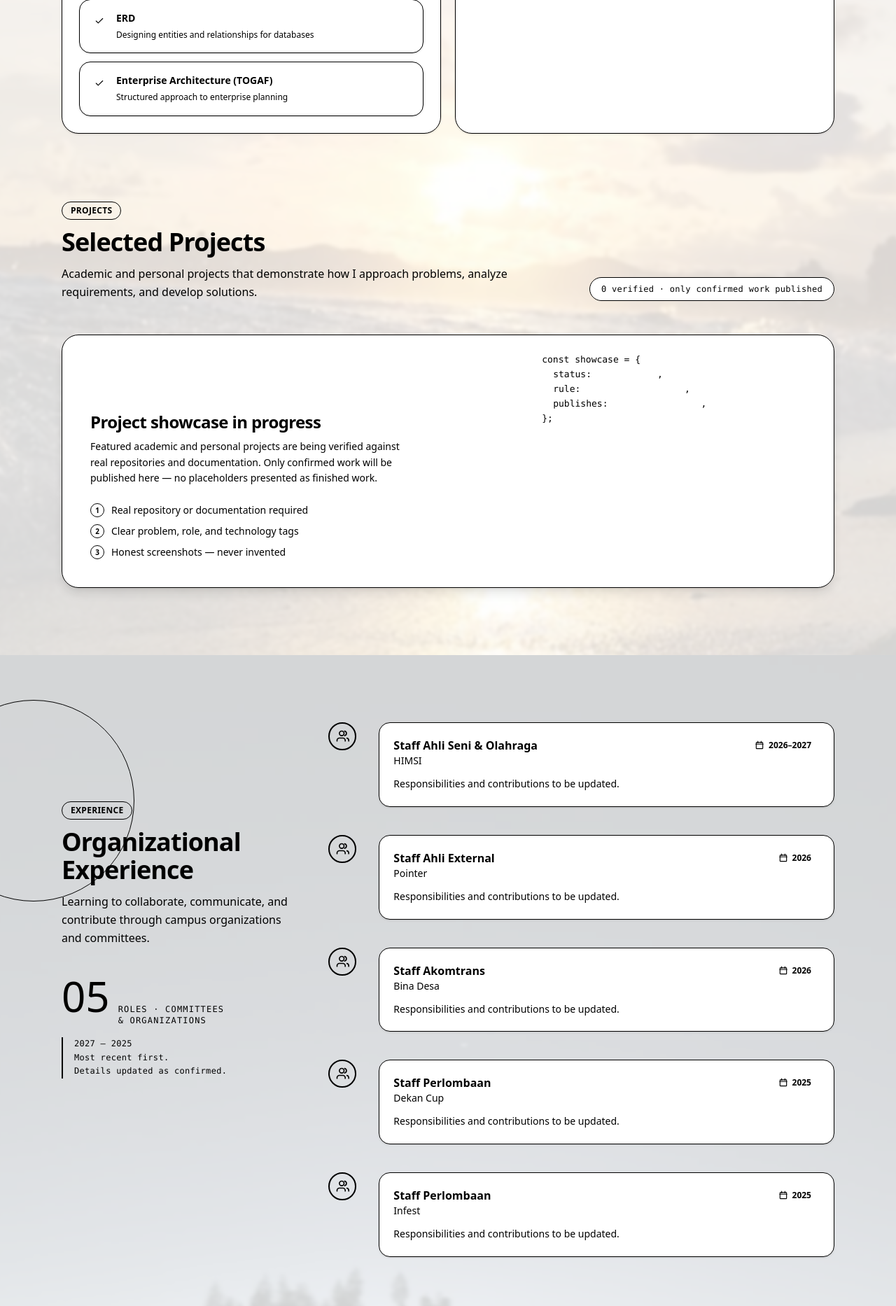
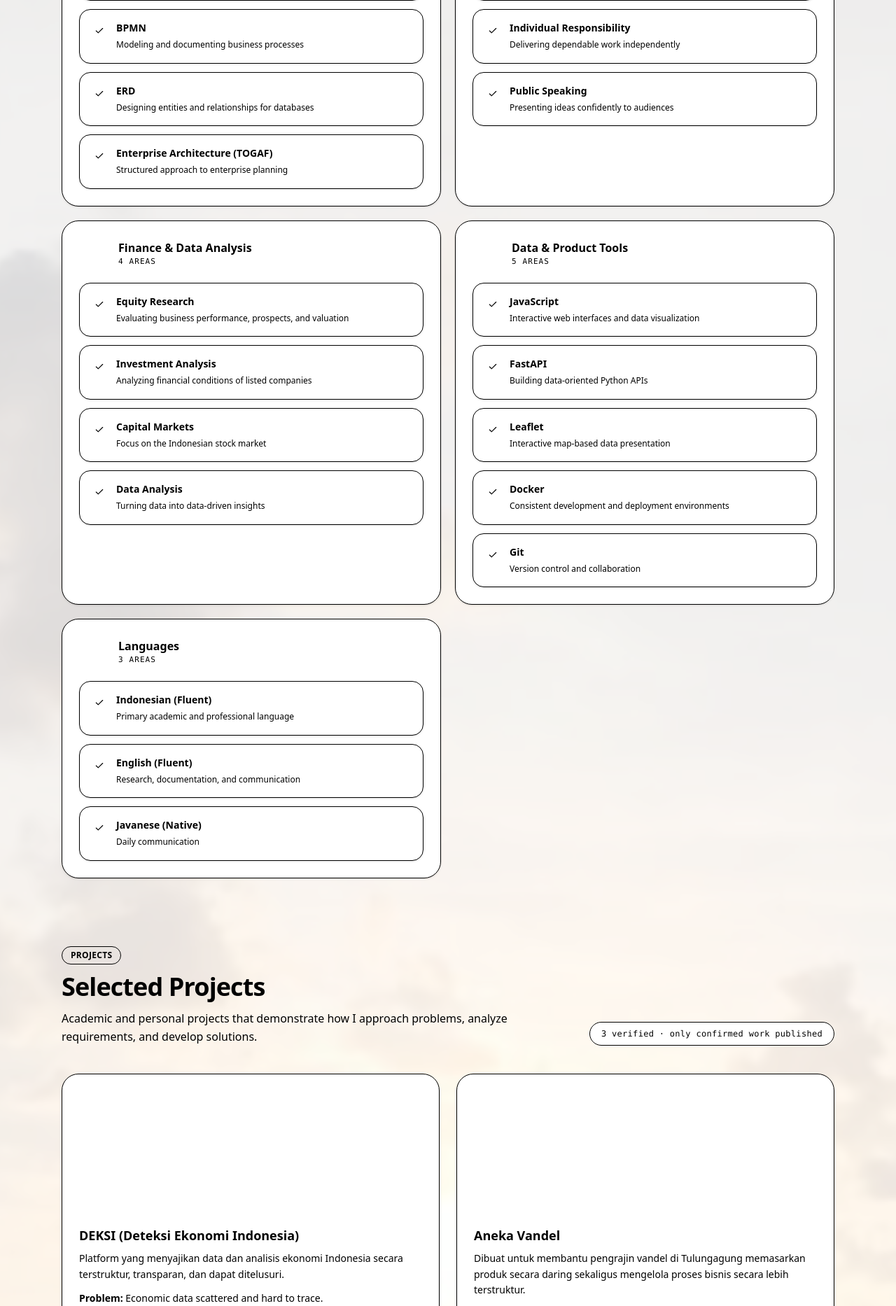
Before and after one commit to AzkaDanend/PortoAzkaDanen, a Laravel app: page / in a window 1280 px wide. Shown: the part 3503-5369 px from the top of the page at 70% size. Run offline with Laravel 12, Linux system fonts and the light colour scheme.

Commit message:
feat: sync portfolio content from PDF (projects, skills, achievements, instagram)

```diff
--- a/config/portfolio.php
+++ b/config/portfolio.php
@@ -12,13 +12,14 @@ return [
         'location' => 'Surabaya, Indonesia',
         'email' => 'azkadanen7@gmail.com',
         'availability' => 'Open to Internship',
-        'interests' => ['Web Development', 'Business Analysis', 'System Analysis'],
+        'interests' => ['Web Development', 'Business Analysis', 'System Analysis', 'Equity Research', 'Capital Markets', 'Data Analysis'],
         'mindset' => 'Learn, Build, Improve',
     ],
 
     'social' => [
         'github' => ['url' => 'https://github.com/AzkaDanend', 'label' => 'GitHub'],
         'linkedin' => ['url' => 'https://www.linkedin.com/in/azka-danen-b59a39422/', 'label' => 'LinkedIn'],
+        'instagram' => ['url' => 'https://www.instagram.com/kakazka7', 'label' => 'Instagram'],
         'email' => ['url' => 'mailto:azkadanen7@gmail.com', 'label' => 'Email'],
     ],
 
@@ -49,15 +50,18 @@ return [
         'title' => 'A Little About Me',
         'subtitle' => 'Understanding the problem before building the solution.',
         'intro' => [
-            'I am an Information Systems student at Universitas Airlangga, currently in semester 5.',
-            'I enjoy learning new things, exploring technology, and understanding how information systems can help solve business and operational problems.',
-            'I work well both individually and in teams, with a structured approach and a strong sense of responsibility.',
+            'An enthusiastic Airlangga University student with a keen interest in finance, investment analysis, and capital markets. Actively involved in HIMSI, demonstrating strong interpersonal and collaborative skills, with a passion for networking, exploring new opportunities, and continuous personal and professional development.',
+            'An undergraduate Information Systems student at Universitas Airlangga (2024–Present), based in Surabaya, Indonesia. Passionate about equity research, particularly the Indonesian stock market, with a strong interest in data analysis and data-driven insights.',
         ],
         'career_interests' => [
             'Web Development',
             'Business Analysis',
             'System Analysis',
             'Information Systems & Digital Solutions',
+            'Equity Research',
+            'Investment Analysis',
+            'Capital Markets',
+            'Data Analysis',
         ],
         'highlights' => [
             [
@@ -123,6 +127,37 @@ return [
                     ['name' => 'Communication', 'note' => 'Conveying ideas clearly to technical and non-technical audiences'],
                     ['name' => 'Teamwork', 'note' => 'Collaborating toward shared goals'],
                     ['name' => 'Individual Responsibility', 'note' => 'Delivering dependable work independently'],
+                    ['name' => 'Public Speaking', 'note' => 'Presenting ideas confidently to audiences'],
+                ],
+            ],
+            [
+                'name' => 'Finance & Data Analysis',
+                'icon' => 'diagram',
+                'skills' => [
+                    ['name' => 'Equity Research', 'note' => 'Evaluating business performance, prospects, and valuation'],
+                    ['name' => 'Investment Analysis', 'note' => 'Analyzing financial conditions of listed companies'],
+                    ['name' => 'Capital Markets', 'note' => 'Focus on the Indonesian stock market'],
+                    ['name' => 'Data Analysis', 'note' => 'Turning data into data-driven insights'],
+                ],
+            ],
+            [
+                'name' => 'Data & Product Tools',
+                'icon' => 'code',
+                'skills' => [
+                    ['name' => 'JavaScript', 'note' => 'Interactive web interfaces and data visualization'],
+                    ['name' => 'FastAPI', 'note' => 'Building data-oriented Python APIs'],
+                    ['name' => 'Leaflet', 'note' => 'Interactive map-based data presentation'],
+                    ['name' => 'Docker', 'note' => 'Consistent development and deployment environments'],
+                    ['name' => 'Git', 'note' => 'Version control and collaboration'],
+                ],
+            ],
+            [
+                'name' => 'Languages',
+                'icon' => 'users',
+                'skills' => [
+                    ['name' => 'Indonesian (Fluent)', 'note' => 'Primary academic and professional language'],
+                    ['name' => 'English (Fluent)', 'note' => 'Research, documentation, and communication'],
+                    ['name' => 'Javanese (Native)', 'note' => 'Daily communication'],
                 ],
             ],
         ],
@@ -130,10 +165,47 @@ return [
 
     // Verified projects only. Unverified candidates intentionally omitted:
     // do not publish as completed work until real artifacts exist.
+    // PDF portfolio items below are marked ongoing/draft until repos go live.
     'projects' => [
         'title' => 'Selected Projects',
         'subtitle' => 'Academic and personal projects that demonstrate how I approach problems, analyze requirements, and develop solutions.',
         'items' => [
+            [
+                'id' => 'deksi',
+                'title' => 'DEKSI (Deteksi Ekonomi Indonesia)',
+                'description' => 'Platform yang menyajikan data dan analisis ekonomi Indonesia secara terstruktur, transparan, dan dapat ditelusuri.',
+                'problem' => 'Economic data scattered and hard to trace.',
+                'role' => 'Developer',
+                'technologies' => ['Data Analysis', 'Economic Research', 'Web Platform'],
+                'thumbnail' => null,
+                'github_url' => null,
+                'live_url' => null,
+                'status' => 'ongoing',
+            ],
+            [
+                'id' => 'aneka-vandel',
+                'title' => 'Aneka Vandel',
+                'description' => 'Dibuat untuk membantu pengrajin vandel di Tulungagung memasarkan produk secara daring sekaligus mengelola proses bisnis secara lebih terstruktur.',
+                'problem' => 'Local craftsmen need online marketing and structured business management.',
+                'role' => 'Developer',
+                'technologies' => ['E-commerce', 'Business Process', 'Web Application'],
+                'thumbnail' => null,
+                'github_url' => null,
+                'live_url' => null,
+                'status' => 'ongoing',
+            ],
+            [
+                'id' => 'mark-up',
+                'title' => 'Mark-Up',
+                'description' => 'Aplikasi mobile berbasis Flutter untuk pembelajaran dan mentoring kompetisi bisnis bagi mahasiswa, dengan fitur modul, kelas, bootcamp, mentor, informasi lomba, dan pembayaran online.',
+                'problem' => 'Students need structured learning and mentoring for business competitions.',
+                'role' => 'Developer',
+                'technologies' => ['Flutter', 'Mobile', 'Business Mentoring', 'Online Payment'],
+                'thumbnail' => null,
+                'github_url' => null,
+                'live_url' => null,
+                'status' => 'ongoing',
+            ],
             [
                 'id' => 'placeholder-1',
                 'title' => 'Upcoming Project',
@@ -157,31 +229,31 @@ return [
                 'role' => 'Staff Ahli Seni & Olahraga',
                 'organization' => 'HIMSI',
                 'period' => '2026–2027',
-                'description' => 'Responsibilities and contributions to be updated.',
+                'description' => 'Expert Staff – Arts & Sports. Teamwork, communication, and event execution.',
             ],
             [
                 'role' => 'Staff Ahli External',
                 'organization' => 'Pointer',
                 'period' => '2026',
-                'description' => 'Responsibilities and contributions to be updated.',
+                'description' => 'Expert Staff – External Relations. Communication, coordination, and external partnerships.',
             ],
             [
                 'role' => 'Staff Akomtrans',
                 'organization' => 'Bina Desa',
                 'period' => '2026',
-                'description' => 'Responsibilities and contributions to be updated.',
+                'description' => 'Staff – Accommodation & Transportation. Logistics and operational support.',
             ],
             [
                 'role' => 'Staff Perlombaan',
                 'organization' => 'Dekan Cup',
                 'period' => '2025',
-                'description' => 'Responsibilities and contributions to be updated.',
+                'description' => 'Staff – Competition Committee. Competition management and event execution.',
             ],
             [
                 'role' => 'Staff Perlombaan',
                 'organization' => 'Infest',
                 'period' => '2025',
-                'description' => 'Responsibilities and contributions to be updated.',
+                'description' => 'Staff – Competition Committee. Competition management and event execution.',
             ],
         ],
     ],
@@ -199,6 +271,22 @@ return [
                 'skills' => ['Structured Programming', 'User Interface Implementation', 'Data Structures', 'Debugging'],
                 'verification_url' => '',
                 'pdf_url' => 'documents/SertifikatKompetensi_JuniorWebProgrammer_AzkaDanendraCahya.pdf',
+            ],
+            [
+                'title' => 'Equity Research Competition (ERC)',
+                'issuer' => 'Equity Research Competition',
+                'issue_date' => 'Riset dan analisis saham perusahaan terbuka',
+                'skills' => ['Equity Research', 'Financial Analysis', 'Valuation', 'Business Prospects'],
+                'verification_url' => '',
+                'pdf_url' => null,
+            ],
+            [
+                'title' => 'Datavidia 10.0',
+                'issuer' => 'Institut Teknologi Bandung (ITB)',
+                'issue_date' => 'Kompetisi Data Science tingkat nasional',
+                'skills' => ['Data Science', 'Data Analysis', 'Competition'],
+                'verification_url' => '',
+                'pdf_url' => null,
             ],
         ],
     ],
--- a/resources/views/components/icon.blade.php
+++ b/resources/views/components/icon.blade.php
@@ -21,6 +21,7 @@ $paths = [
     'calendar' => 'M8 2v4m8-4v4M3 9h18M5 5h14a1 1 0 0 1 1 1v13a1 1 0 0 1-1 1H5a1 1 0 0 1-1-1V6a1 1 0 0 1 1-1Z',
     'pin' => 'M20 10c0 6-8 12-8 12S4 16 4 10a8 8 0 1 1 16 0Z | M12 13m-3 0a3 3 0 1 0 6 0 3 3 0 1 0-6 0',
     'graduation' => 'm12 4 10 5-10 5L2 9l10-5Z M6 11.5V16c0 1.7 2.7 3 6 3s6-1.3 6-3v-4.5',
+    'instagram' => 'M7 2h10a5 5 0 0 1 5 5v10a5 5 0 0 1-5 5H7a5 5 0 0 1-5-5V7a5 5 0 0 1 5-5Z | M12 16m-4 0a4 4 0 1 0 8 0 4 4 0 1 0-8 0 M17.5 6.5h.01',
 ];
 @endphp
 
--- a/resources/views/sections/github-contact.blade.php
+++ b/resources/views/sections/github-contact.blade.php
@@ -146,6 +146,9 @@
                         ><x-icon name="mail" class="h-4 w-4"/> {{ $contact['mail_cta'] }}</a>
                         <a href="{{ $social['github']['url'] }}" target="_blank" rel="noopener noreferrer" class="inline-flex items-center gap-2 rounded-full border border-white/25 bg-white/10 px-5 py-3 text-sm font-medium text-white backdrop-blur-md transition hover:bg-white/20"><x-icon name="github" class="h-4 w-4"/> GitHub</a>
                         <a href="{{ $social['linkedin']['url'] }}" target="_blank" rel="noopener noreferrer" class="inline-flex items-center gap-2 rounded-full border border-white/25 bg-white/10 px-5 py-3 text-sm font-medium text-white backdrop-blur-md transition hover:bg-white/20"><x-icon name="linkedin" class="h-4 w-4"/> LinkedIn</a>
+                        @isset($social['instagram'])
+                            <a href="{{ $social['instagram']['url'] }}" target="_blank" rel="noopener noreferrer" class="inline-flex items-center gap-2 rounded-full border border-white/25 bg-white/10 px-5 py-3 text-sm font-medium text-white backdrop-blur-md transition hover:bg-white/20"><x-icon name="instagram" class="h-4 w-4"/> Instagram</a>
+                        @endisset
                     </div>
                 </div>
 
--- a/resources/views/sections/hero.blade.php
+++ b/resources/views/sections/hero.blade.php
@@ -68,6 +68,11 @@
                         <a href="{{ $social['linkedin']['url'] }}" target="_blank" rel="noopener noreferrer" class="text-white/75 transition hover:text-white" aria-label="LinkedIn profile">
                             <x-icon name="linkedin" class="h-5 w-5"/>
                         </a>
+                        @isset($social['instagram'])
+                            <a href="{{ $social['instagram']['url'] }}" target="_blank" rel="noopener noreferrer" class="text-white/75 transition hover:text-white" aria-label="Instagram profile">
+                                <x-icon name="instagram" class="h-5 w-5"/>
+                            </a>
+                        @endisset
                     </span>
                 </div>
             </div>
```
